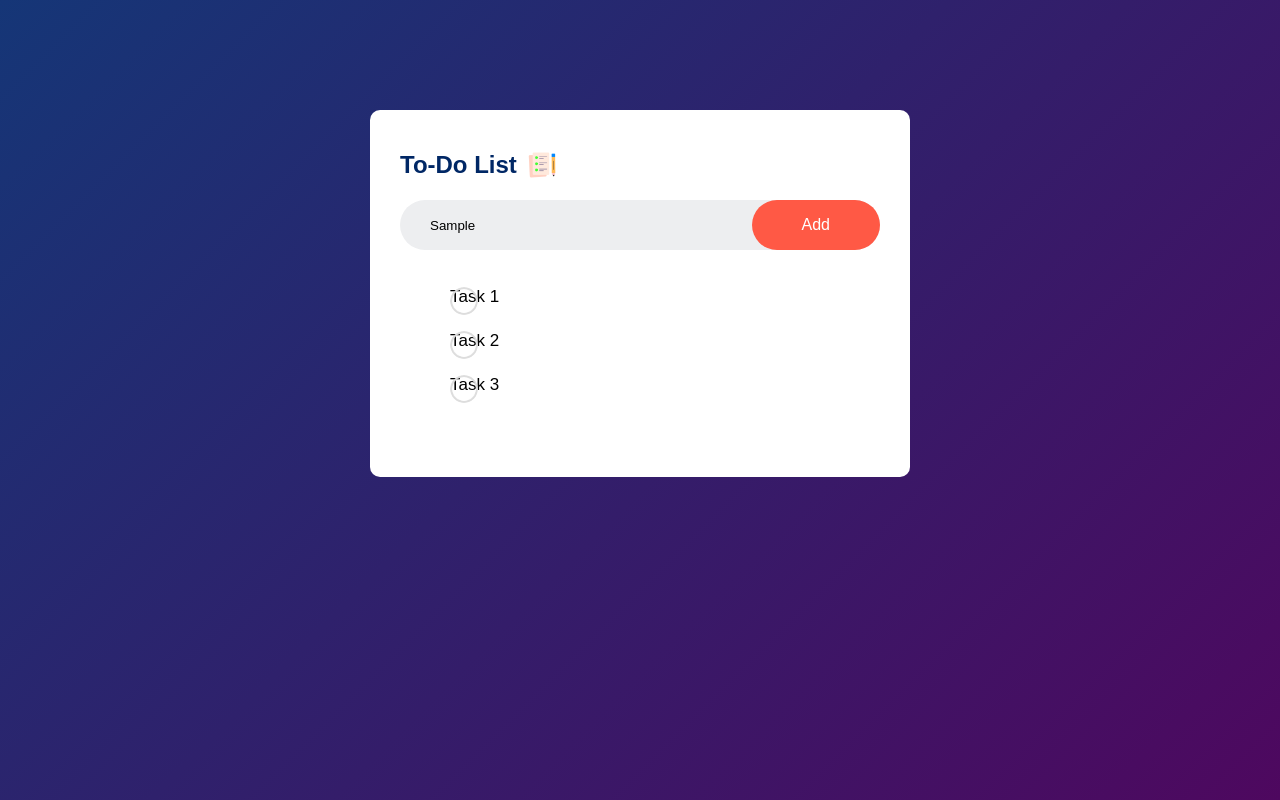
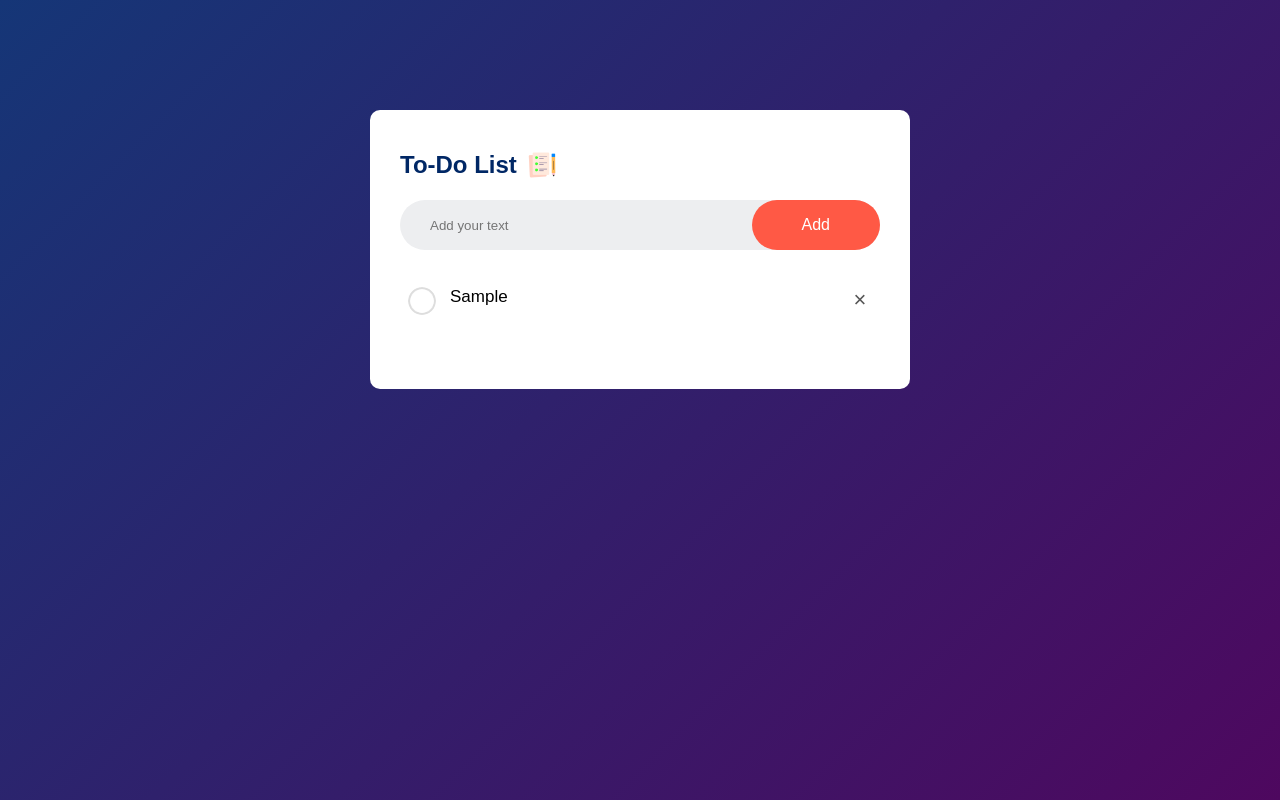
Before and after one commit to viditpagi123/to-do-app, a plain HTML site: page index.html in a window 1280 px wide. Both pictures are taken after typing "Sample" into the empty fields and a click on the button "Add". Drawn offline with Linux system fonts and the light colour scheme.

Commit message:
changes made

```diff
--- a/index.html
+++ b/index.html
@@ -11,15 +11,15 @@
         <h2>To-Do List <img src="images/icon.png"></h2>
         <div class="row">
             <input type="text" id="input-box" placeholder="Add your text">
-            <button>Add</button>
+            <button onclick="addTask()">Add</button>
         </div>
         <ul id="list-container">
-            <li>Task 1</li>
+            <!-- <li class="checked">Task 1</li>
             <li>Task 2</li>
-            <li>Task 3</li>
+            <li>Task 3</li> -->
         </ul>
     </div>
 </div>
-
+<script src="scripts.js"></script>
 </body>
 </html>
--- /dev/null
+++ b/scripts.js
@@ -0,0 +1,35 @@
+const inputBox = document.getElementById("input-box");
+const listContainer = document.getElementById("list-container");
+function addTask(){
+    if(inputBox.value == ''){
+        alert("You must write something!")
+    }else{
+        let li = document.createElement('li');
+        li.innerHTML = inputBox.value;
+        listContainer.appendChild(li);
+        let span = document.createElement("span");
+        span.innerHTML = "\u00d7";
+        li.appendChild(span);
+    }
+    inputBox.value = "";
+    saveData();
+}
+
+listContainer.addEventListener("click", function(e){
+    if(e.target.tagName === "LI"){
+        e.target.classList.toggle("checked");
+        saveData();
+    }
+    else if(e.target.tagName === "SPAN"){
+        e.target.parentElement.remove();
+        saveData();
+    }
+}, false);
+
+function saveData(){
+    localStorage.setItem("data", listContainer.innerHTML);
+}
+function showTask(){
+    listContainer.innerHTML = localStorage.getItem("data");
+}
+showTask();
--- a/style.css
+++ b/style.css
@@ -65,6 +65,7 @@ ul li{
     padding: 12px 8px 12px 50px;
     user-select: none;
     cursor: pointer;
+    position: relative;
 }
 ul li::before{
     content: '';
@@ -74,4 +75,29 @@ ul li::before{
     border-radius: 50%;
     background-image: url(images/unchecked.png);
     background-size: cover;
+    background-position: center;
+    top: 12px;
+    left: 8px;
 }
+ul li.checked{
+    color: #555;
+    text-decoration: line-through;
+}
+ul li.checked::before{
+    background-image: url(images/checked.png);
+}
+ul li span{
+    position: absolute;
+    right: 0;
+    top: 5px;
+    width: 40px;
+    height: 40px;
+    font-size: 22px;
+    color: #555;
+    line-height: 40px;
+    text-align: center;
+    border-radius: 50%;
+}
+ul li span:hover{
+    background: #edeef0;
+}
```
